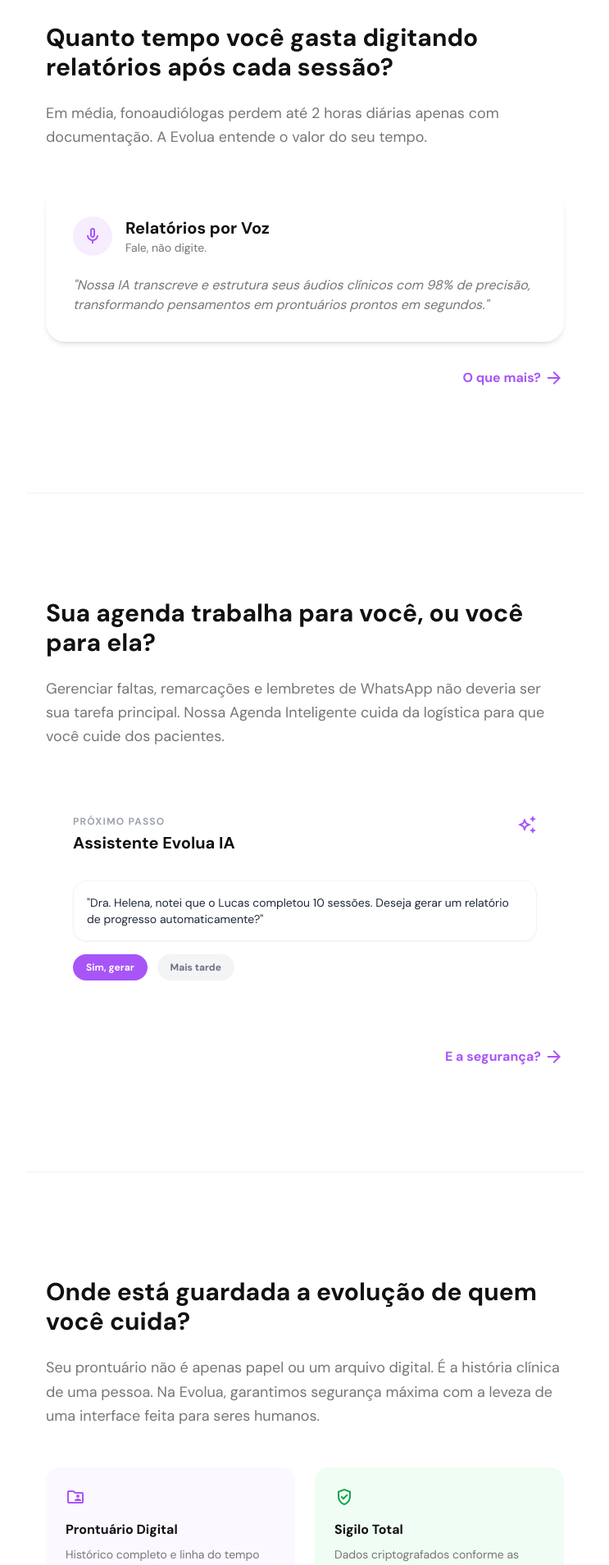
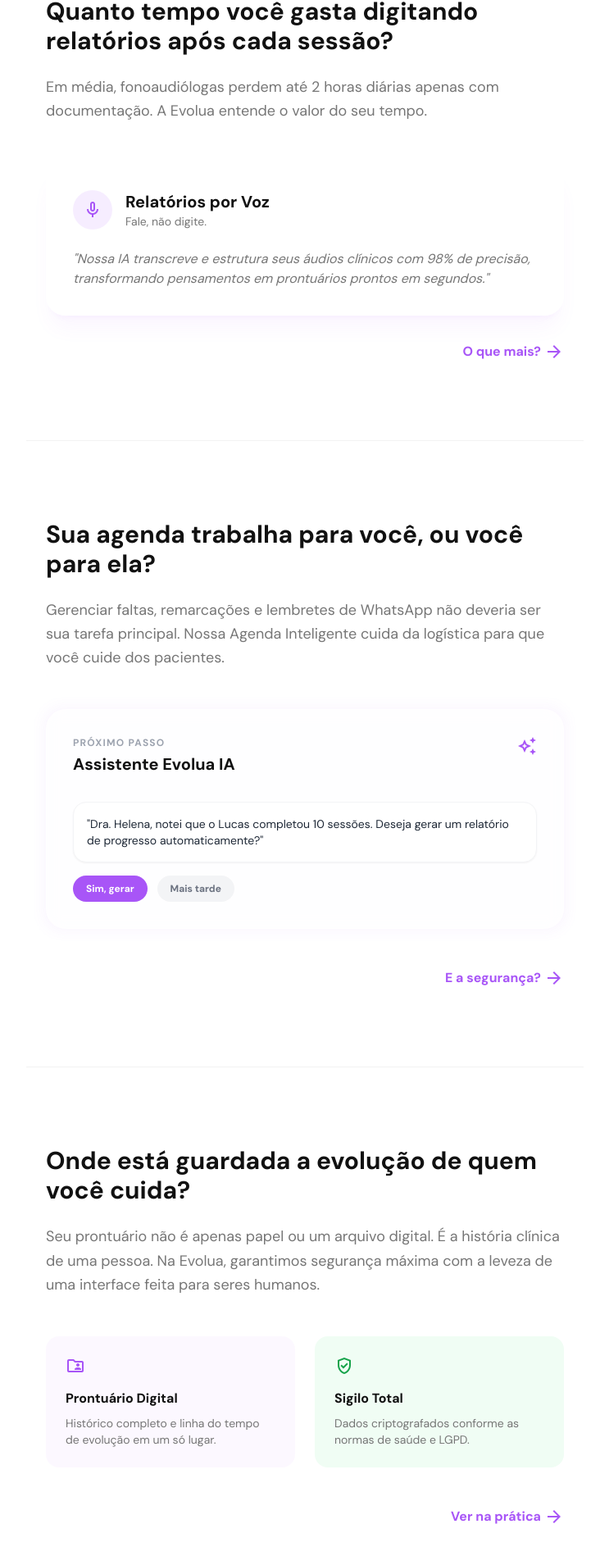
Before and after one commit to matalvesdev/evolua-landingpage, a Next.js app: page / in a window 1280 px wide. Shown: the part 836-2745 px from the top of the page at 82% size, without its empty margins (268-1011 px from the left). Built offline with nearby package versions, Linux system fonts and the light colour scheme.

Commit message:
fix: reverter todas as secoes para o padrao original do HTML de referencia

```diff
--- a/src/app/globals.css
+++ b/src/app/globals.css
@@ -14,13 +14,10 @@ body {
 .conversational-container {
   max-width: 680px;
   margin: 0 auto;
-  padding-left: 1.5rem;
-  padding-right: 1.5rem;
 }
 
 .section-fade {
   border-bottom: 1px solid rgba(0, 0, 0, 0.05);
-  overflow: hidden;
 }
 
 .glass-card {
--- a/src/components/Demo.tsx
+++ b/src/components/Demo.tsx
@@ -33,7 +33,7 @@ export default function Demo() {
   }, [isHovered, next]);
 
   return (
-    <section className="py-32 px-6 section-fade" id="demo-section">
+    <section className="py-24 px-6" id="demo-section">
       <div className="max-w-6xl mx-auto">
         <div className="mb-16 text-center">
           <h2 className="text-3xl md:text-4xl font-bold mb-6">
@@ -103,7 +103,7 @@ export default function Demo() {
         </div>
 
         {/* Stats */}
-        <div className="mt-16 mb-8 grid grid-cols-1 md:grid-cols-3 gap-8 text-center max-w-2xl mx-auto">
+        <div className="mt-16 grid grid-cols-1 md:grid-cols-3 gap-8 text-center max-w-2xl mx-auto">
           <div>
             <div className="text-4xl font-bold text-primary">98%</div>
             <div className="text-text-secondary-light mt-2">Precisão na transcrição clínica</div>
--- a/src/components/FeatureSchedule.tsx
+++ b/src/components/FeatureSchedule.tsx
@@ -1,7 +1,7 @@
 export default function FeatureSchedule() {
   return (
     <section
-      className="py-32 conversational-container section-fade"
+      className="py-24 px-6 conversational-container section-fade"
       id="pergunta-2"
     >
       <div className="mb-12">
@@ -16,6 +16,7 @@ export default function FeatureSchedule() {
       </div>
 
       <div className="relative group">
+        <div className="absolute -inset-1 bg-gradient-to-r from-primary/20 to-purple-500/20 rounded-3xl blur opacity-25 group-hover:opacity-50 transition duration-1000"></div>
         <div className="relative glass-card p-8 rounded-3xl">
           <div className="flex justify-between items-start mb-8">
             <div>
--- a/src/components/FeatureSecurity.tsx
+++ b/src/components/FeatureSecurity.tsx
@@ -1,7 +1,7 @@
 export default function FeatureSecurity() {
   return (
     <section
-      className="py-32 conversational-container section-fade"
+      className="py-24 px-6 conversational-container section-fade"
       id="pergunta-3"
     >
       <div className="mb-12">
--- a/src/components/FeatureVoice.tsx
+++ b/src/components/FeatureVoice.tsx
@@ -1,7 +1,7 @@
 export default function FeatureVoice() {
   return (
     <section
-      className="py-32 conversational-container section-fade"
+      className="py-24 px-6 conversational-container section-fade"
       id="pergunta-1"
     >
       <div className="mb-12">
@@ -14,7 +14,7 @@ export default function FeatureVoice() {
         </p>
       </div>
 
-      <div className="glass-card p-8 rounded-3xl border-primary/10 shadow-md mb-8">
+      <div className="glass-card p-8 rounded-3xl border-primary/10 shadow-xl shadow-primary/5 mb-8">
         <div className="flex items-center gap-4 mb-6">
           <div className="w-12 h-12 bg-primary/10 rounded-full flex items-center justify-center text-primary">
             <span className="material-symbols-outlined">mic</span>
--- a/src/components/Hero.tsx
+++ b/src/components/Hero.tsx
@@ -1,6 +1,6 @@
 export default function Hero() {
   return (
-    <section className="min-h-[80vh] flex flex-col justify-center conversational-container text-center mb-24">
+    <section className="min-h-[80vh] flex flex-col justify-center px-6 conversational-container text-center mb-24">
       <span className="text-primary font-bold tracking-[0.2em] uppercase text-xs mb-6">
         Uma nova era na Fonoaudiologia
       </span>
--- a/src/components/Pricing.tsx
+++ b/src/components/Pricing.tsx
@@ -33,7 +33,7 @@ const plans = [
 export default function Pricing() {
   return (
     <section
-      className="py-32 conversational-container section-fade"
+      className="py-24 px-6 conversational-container section-fade"
       id="pricing"
     >
       <div className="mb-16">
--- a/src/components/Signup.tsx
+++ b/src/components/Signup.tsx
@@ -21,7 +21,7 @@ export default function Signup() {
   }
 
   return (
-    <section className="py-32 conversational-container" id="cadastro">
+    <section className="py-24 px-6 conversational-container" id="cadastro">
       <div className="text-center mb-16">
         <div className="w-16 h-16 bg-primary/10 rounded-full flex items-center justify-center mx-auto mb-6">
           <span className="material-symbols-outlined text-primary text-3xl">
--- a/src/components/SocialProof.tsx
+++ b/src/components/SocialProof.tsx
@@ -23,7 +23,7 @@ const testimonials: Testimonial[] = [
 export default function SocialProof() {
   return (
     <section
-      className="py-32 conversational-container section-fade"
+      className="py-24 px-6 conversational-container section-fade"
       id="social-proof"
     >
       <div className="mb-16">
```
